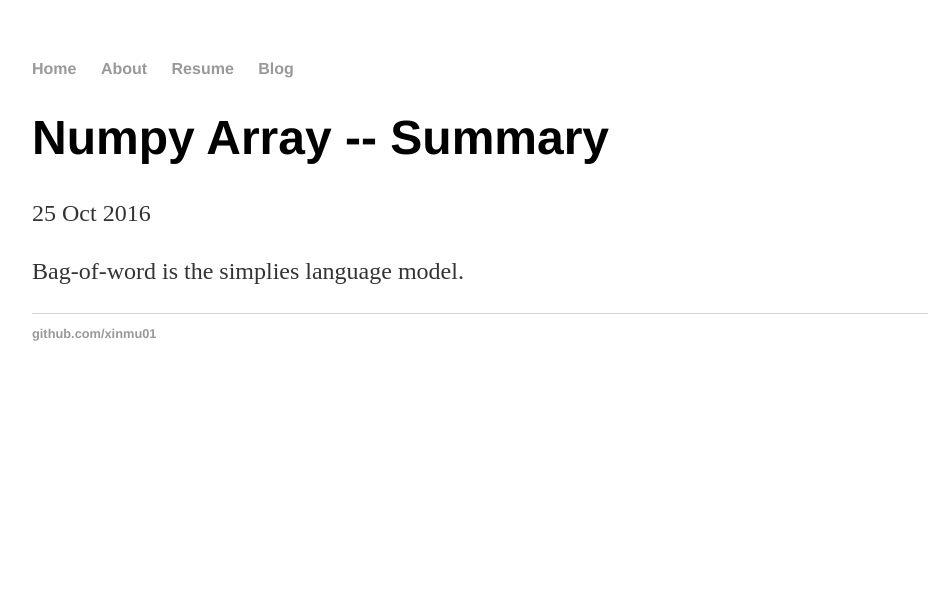
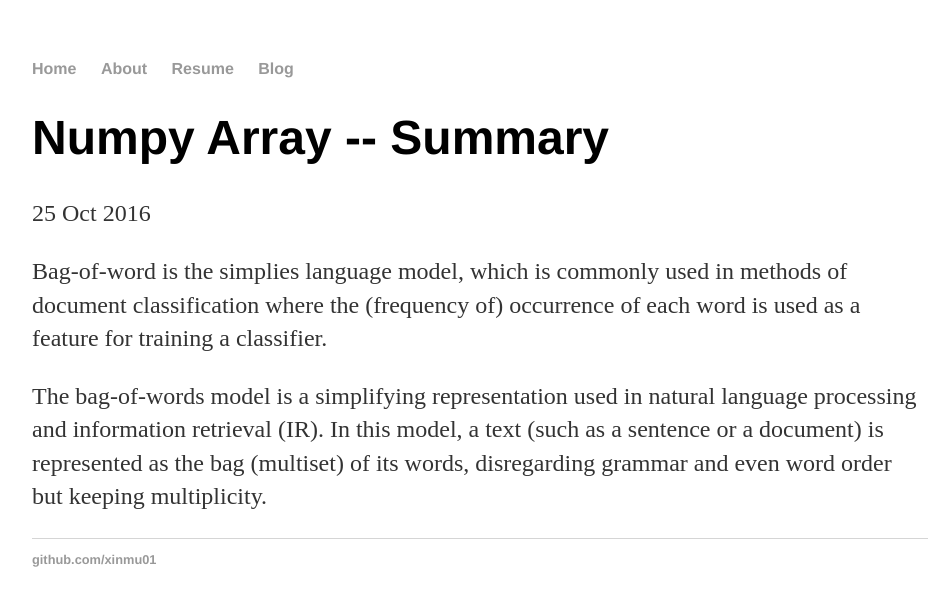
Before and after one commit to xinmu01/xinmu01.github.io, a Jekyll site: the page built from _posts/2016-10-25-Bag-of-Word and N-gram Language Model.md, in a window 1280 px wide. Shown: the top 606 px of the page, without its empty margins (160-1107 px from the left). Built offline with Jekyll 4.4.1, drawn with Linux system fonts in a browser that asks for light colours.

Commit message:
Update 2016-10-25-Bag-of-Word and N-gram Language Model.md

```diff
--- a/_posts/2016-10-25-Bag-of-Word and N-gram Language Model.md
+++ b/_posts/2016-10-25-Bag-of-Word and N-gram Language Model.md
@@ -3,4 +3,6 @@ published: true
 title: Numpy Array -- Summary
 layout: post
 ---
-Bag-of-word is the simplies language model.
+Bag-of-word is the simplies language model, which is commonly used in methods of document classification where the (frequency of) occurrence of each word is used as a feature for training a classifier.
+
+The bag-of-words model is a simplifying representation used in natural language processing and information retrieval (IR). In this model, a text (such as a sentence or a document) is represented as the bag (multiset) of its words, disregarding grammar and even word order but keeping multiplicity.
```
